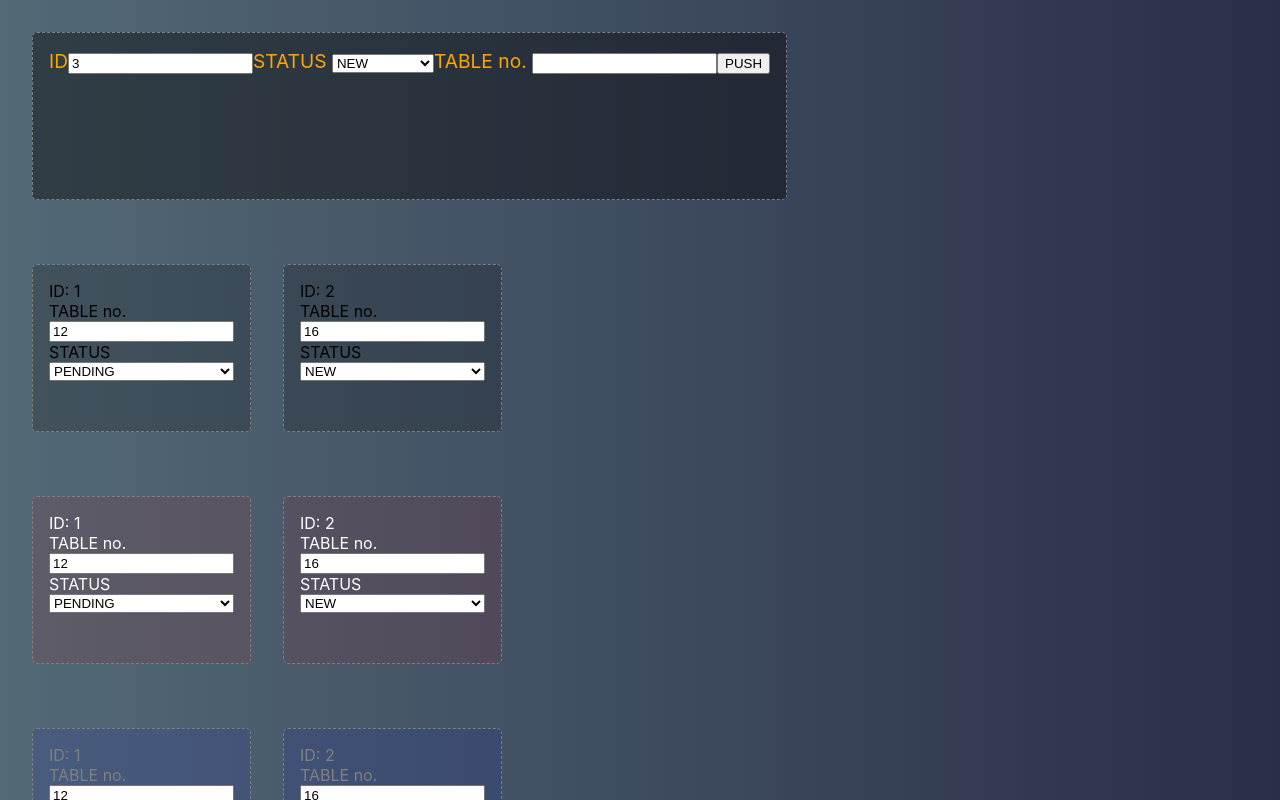
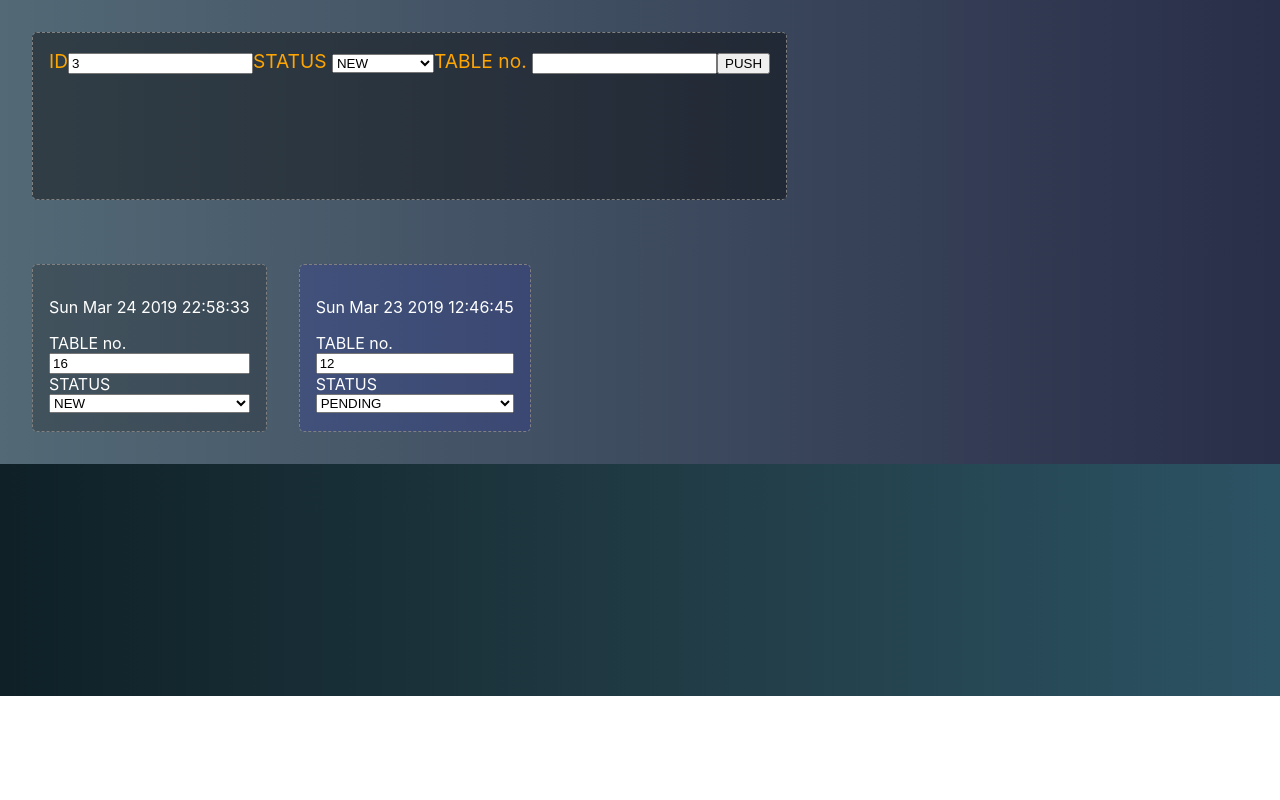
Before and after one commit to krzysztofryszawy/waiter-test-app, a React (Create React App) app: page / in a window 1280 px wide. Shown: the top 800 px of the page. Built offline with nearby package versions, Linux system fonts and the light colour scheme.

Commit message:
date added, dynamic styles rebuilded

```diff
--- a/src/App.js
+++ b/src/App.js
@@ -24,13 +24,15 @@ class App extends Component {
         id: 1,
         status: 'pending',
         table: 12,
-        food: { tomatoSoup: 1, pancakes: 1, cola: 1 }
+        food: { tomatoSoup: 1, pancakes: 1, cola: 1 },
+        currentDate: "Sun Mar 23 2019 12:46:45"
       },
       {
         id: 2,
         status: 'new',
         table: 16,
-        food: { onionSoup: 2, dumplings: 2, fanta: 2 }
+        food: { onionSoup: 2, dumplings: 2, fanta: 2 },
+        currentDate: "Sun Mar 24 2019 22:58:33"
       }
     ],
     currentId: 2
@@ -67,33 +69,17 @@ class App extends Component {
         </Container>
         <Container>
           <Orders
-            cardTextColor="black"
-            condition={x => x.status !== 'finished'}
-            ordersList={this.state.ordersList}
-            editOrderFieldHandler={this.editOrderFieldHandler}
-          />
-        </Container>
-        <Container>
-          <Orders
+            // warning
+            // bold
             cardTextColor="white"
-            warning
-            condition={x => x.status !== 'finished'}
-            ordersList={this.state.ordersList}
-            editOrderFieldHandler={this.editOrderFieldHandler}
-          />
-        </Container>
-        <Container>
-          <Orders
-            cardTextColor="gray"
-            test
-            condition={x => x.status !== 'finished'}
+            condition={x => ((x.status !== 'finished') && (x.status !== 'cancelled'))}
             ordersList={this.state.ordersList}
             editOrderFieldHandler={this.editOrderFieldHandler}
           />
         </Container>
         <Container dark>
           <Orders
-            condition={x => x.status === 'finished'}
+            condition={x => ((x.status === 'finished') || (x.status === 'cancelled')) }
             ordersList={this.state.ordersList}
             editOrderFieldHandler={this.editOrderFieldHandler}
           />
--- a/src/NewOrder/NewOrder.js
+++ b/src/NewOrder/NewOrder.js
@@ -1,5 +1,6 @@
 import React, { Component } from 'react';
 import styled from 'styled-components';
+import { timeout } from 'q';
 
 const StyledNewOrder = styled.div`
   color: orange;
@@ -15,7 +16,8 @@ class NewOrder extends Component {
     id: this.props.lastId+1,
     status: '',
     table: '',
-    food: { onionSoup: 2, dumplings: 2, fanta: 2 }
+    food: { onionSoup: 2, dumplings: 2, fanta: 2 },
+    currentDate: {}
   };
 
   changeState = e => {
@@ -23,8 +25,10 @@ class NewOrder extends Component {
   };
 
   sendData = () => {
-    this.props.addCurrentOrder(this.state);
-    this.setState({ id: +this.state.id + 1, status: '', table: '' });
+    const currentDate =  new Date()
+    this.setState({ currentDate: currentDate.toString().slice(0,24) }, () => this.props.addCurrentOrder(this.state));
+
+    this.setState({ id: +this.state.id + 1, status: '', table: ''});
   };
 
   render() {
--- a/src/Orders/Orders.js
+++ b/src/Orders/Orders.js
@@ -3,9 +3,9 @@ import styled, { css } from 'styled-components';
 
 const StyledOrders = styled.div`
   // color: palevioletred;
-  color: ${props => props.cardTextColor || 'palevioletred'}
-  background-color: rgba(0, 0, 0, 0.2);
-  margin: ${props => (props.status == 'ready' ? '.2' : '1rem')};
+  color: ${props => props.cardTextColor || 'palevioletred'};
+  background-color: rgba(0, 0, 0, .2);
+  margin: 1rem;
   padding: 1rem;
   border: 1px dashed gray;
   border-radius: 5px;
@@ -15,26 +15,45 @@ const StyledOrders = styled.div`
     ${props =>
       props.warning &&
       css`
-        background-color: rgba(200, 0, 0, 0.1);
+        font-size: 1.5rem;
+        color: red
       `}
     ${props =>
-      props.test &&
+      props.bold &&
       css`
-        background-color: rgba(0, 0, 200, 0.1);
+        font-weight: bold
+      `};
+    ${props =>
+      props.status === "cancelled" &&
+      css`
+        background-color: rgba(255, 0, 0, 0.2);
+      `};
+    ${props =>
+      props.status === "ready" &&
+      css`
+        background-color: rgba(0, 255, 0, 0.2);
+      `};
+    ${props =>
+      props.status === "pending" &&
+      css`
+        background-color: rgba(0, 0, 255, 0.1);
       `};
 `;
 
 class Orders extends Component {
   render() {
-    return this.props.ordersList.filter(this.props.condition).map(el => (
+    return this.props.ordersList
+      .filter(this.props.condition)
+      .reverse()
+      .map(el => (
       <StyledOrders
         cardTextColor={this.props.cardTextColor}
         warning={this.props.warning}
-        test={this.props.test}
+        bold={this.props.bold}
         status={el.status}
         key={el.id}
-      >
-        <div>ID: {el.id}</div>
+        >
+        <p>{el.currentDate && el.currentDate}</p>
         <label htmlFor="table">TABLE no.</label>
         <input
           name="table"
```
